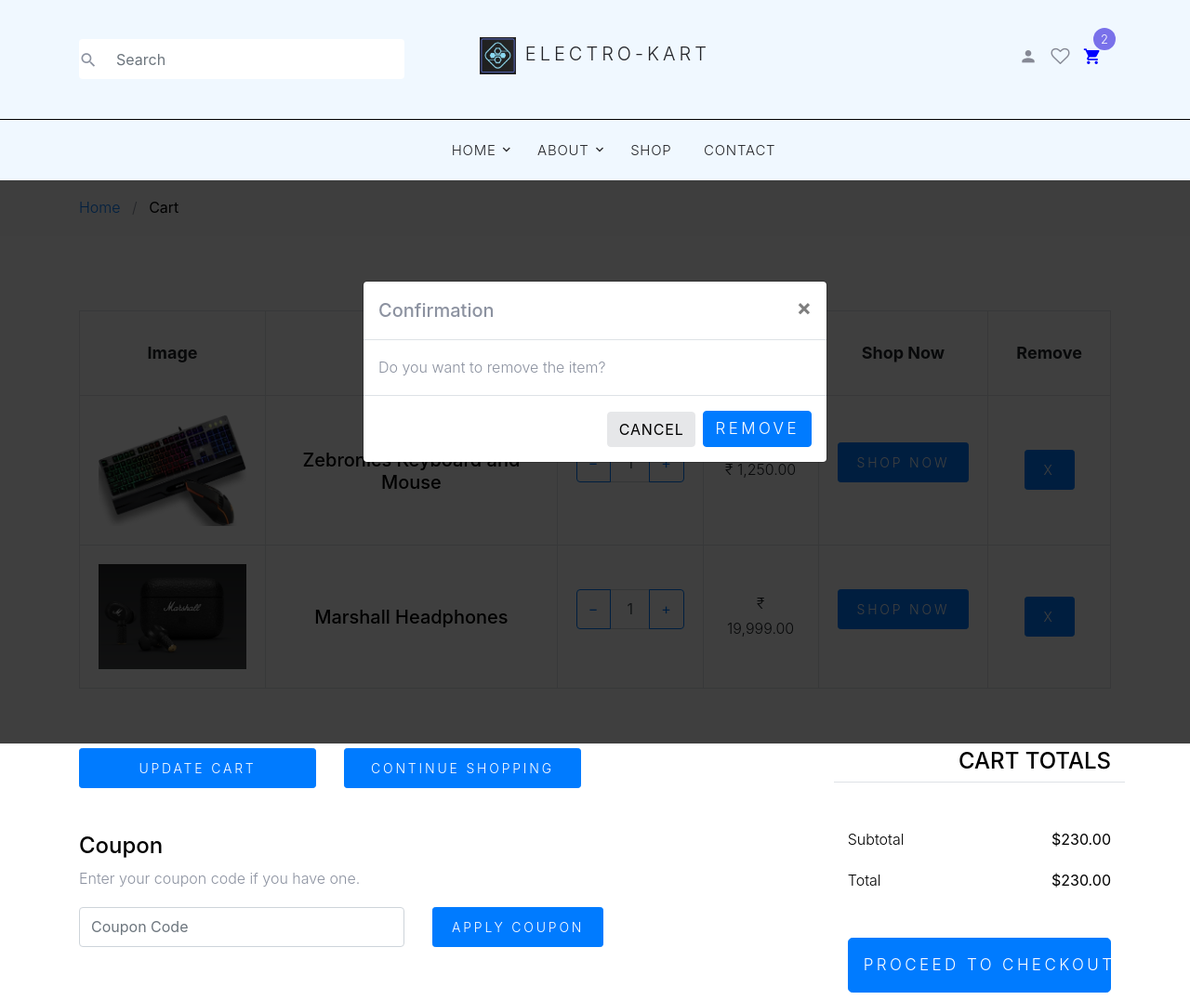
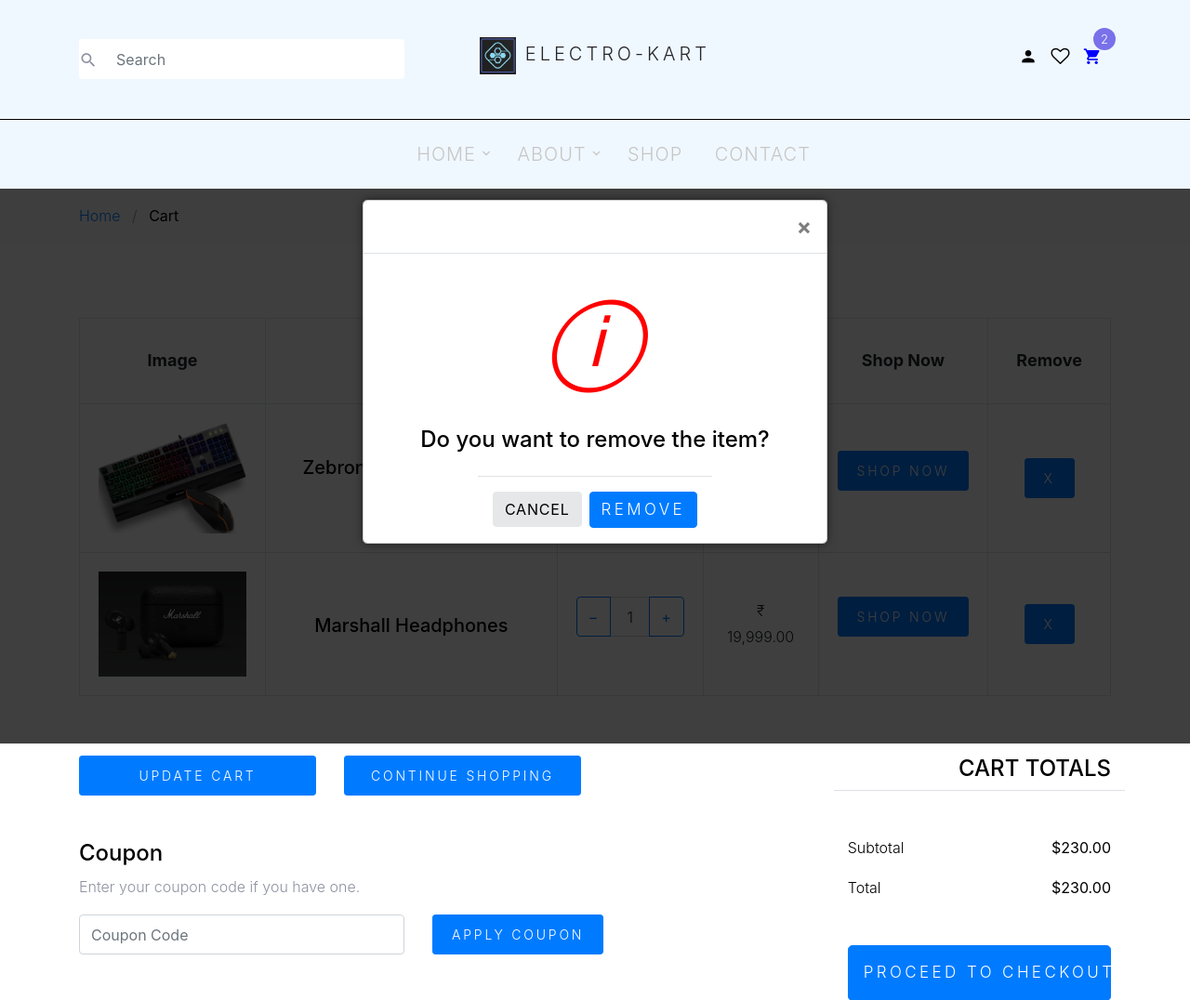
Before and after one commit to Noel1100/Mini-Project, a PHP site: page /cart.html in a window 1280 px wide, after a click that opens the changed part; the page is wider, and only the part inside the window is pictured. Shown: the top 1076 px of that part at 93% size. Run offline with PHP 8.4, Linux system fonts and the light colour scheme; some web fonts are replaced.

Commit message:
changed nav bar

```diff
--- a/cart.html
+++ b/cart.html
@@ -91,6 +91,22 @@
   vertical-align: middle; /* Align the image vertically with the text */
 }
 </style>
+
+<style>
+  /* Add this CSS code to your stylesheet */
+  .modal.fade .modal-dialog {
+    transition: transform 0.3s ease-out, opacity 0.3s ease-out;
+    transform: translateY(-100%);
+  }
+
+  .modal.fade.show .modal-dialog {
+    transform: translateY(0);
+  }
+</style>
+
+
+
+
   </head>
   <body>
     <div class="site-wrap">
@@ -463,17 +479,17 @@
  <!-- Modal Section -->
  <div class="modal fade" id="confirmationModal" tabindex="-1" role="dialog" aria-labelledby="confirmationModalLabel" aria-hidden="true">
   <div class="modal-dialog modal-dialog-centered" role="document">
-    <div class="modal-content">
+    <div class="modal-content"  style="border: 1px solid #ccc; box-shadow: 0 0 10px rgba(0, 0, 0, 0.5);">
       <div class="modal-header">
-        <h5 class="modal-title" id="confirmationModalLabel">Confirmation</h5>
         <button type="button" class="close" data-dismiss="modal" aria-label="Close">
           <span aria-hidden="true">&times;</span>
         </button>
       </div>
-      <div class="modal-body">
-        Do you want to remove the item?
+        <i style="font-size: 100px; color: red; align-self: center;">&#9432;</i>
+      <div class="modal-body" style="color: black; text-align: center;">
+        <h4>Do you want to remove the item?</h4>
       </div>
-      <div class="modal-footer">
+      <div class="modal-footer" style="align-self: center;">
         <button type="button" class="btn btn-secondary" data-dismiss="modal">Cancel</button>
         <button type="button" class="btn btn-primary" id="confirmRemove">Remove</button>
       </div>
--- a/css/style.css
+++ b/css/style.css
@@ -164,9 +164,9 @@ a {
     .site-navbar .site-logo a:hover {
       text-decoration: none; }
   .site-navbar a {
-    color: #868995; }
+    color: #000000; }
     .site-navbar a:hover {
-      color: #3d3f45; }
+      color: #ffffff; }
   .site-navbar .icon {
     font-size: 20px; }
   .site-navbar .site-top-icons ul, .site-navbar .site-top-icons ul li {
@@ -214,7 +214,7 @@ a {
   .site-navbar .site-navigation .site-menu {
     margin-bottom: 0; }
     .site-navbar .site-navigation .site-menu .active > a {
-      color: #7971ea; }
+      color: #ffffff; }
     .site-navbar .site-navigation .site-menu a {
       text-decoration: none !important;
       font-size: 15px;
@@ -226,11 +226,11 @@ a {
         padding: 10px 10px;
         text-transform: uppercase;
         letter-spacing: .05em;
-        color: #25262a;
-        font-size: 15px;
+        color: #c6c6c6;
+        font-size: 20px;
         text-decoration: none !important; }
         .site-navbar .site-navigation .site-menu > li > a:hover {
-          color:#7971ea; }
+          color:rgb(255, 255, 255); }
     .site-navbar .site-navigation .site-menu .has-children {
       position: relative; }
       .site-navbar .site-navigation .site-menu .has-children > a {
```
Also changed, not shown: index.html (+64 -12 lines).
